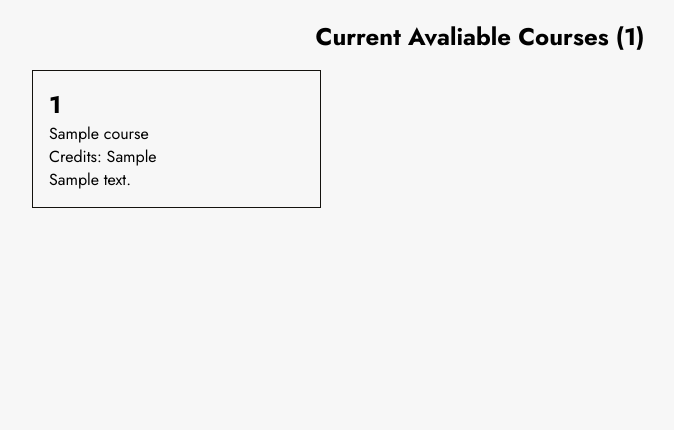
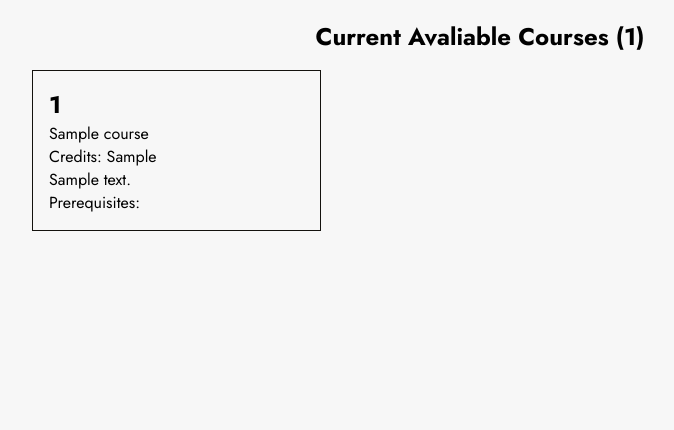
Before and after one commit to juanmelendez28/ccom4019-proyecto, a PHP site: template views/enter_page.php in a window 1280 px wide. Shown: the part 309-739 px from the top of the page, without its empty margins (160-834 px from the left). Run offline with PHP 8.4, Linux system fonts and the light colour scheme; the template is opened without the code that fills it: most values are stand-ins (such as "Sample title", 1, 10 or a date in 2020).

Commit message:
Show prerequisites on available courses

```diff
--- a/views/enter_page.php
+++ b/views/enter_page.php
@@ -22,6 +22,7 @@
 
                         <p class="course-credits">Credits: <?= $course->course_credits ?></p>
                         <p> <?= $course->course_desc ?></p>
+                        <p>Prerequisites: <?= empty($course->prerequisites_as_list()) ? 'None' : implode(', ', $course->prerequisites_as_list()) ?></p>
                     </div>
                 <?php } ?>
             </div>
```
